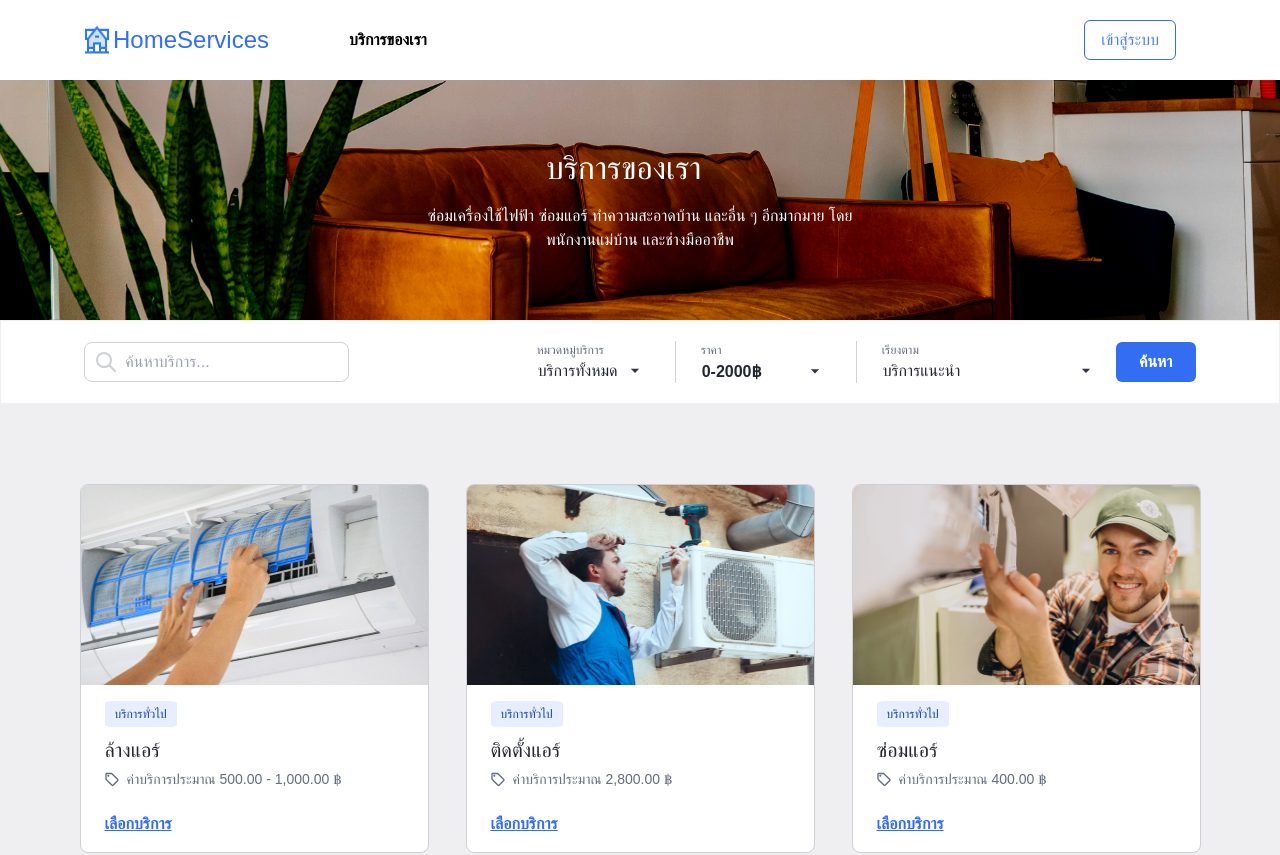
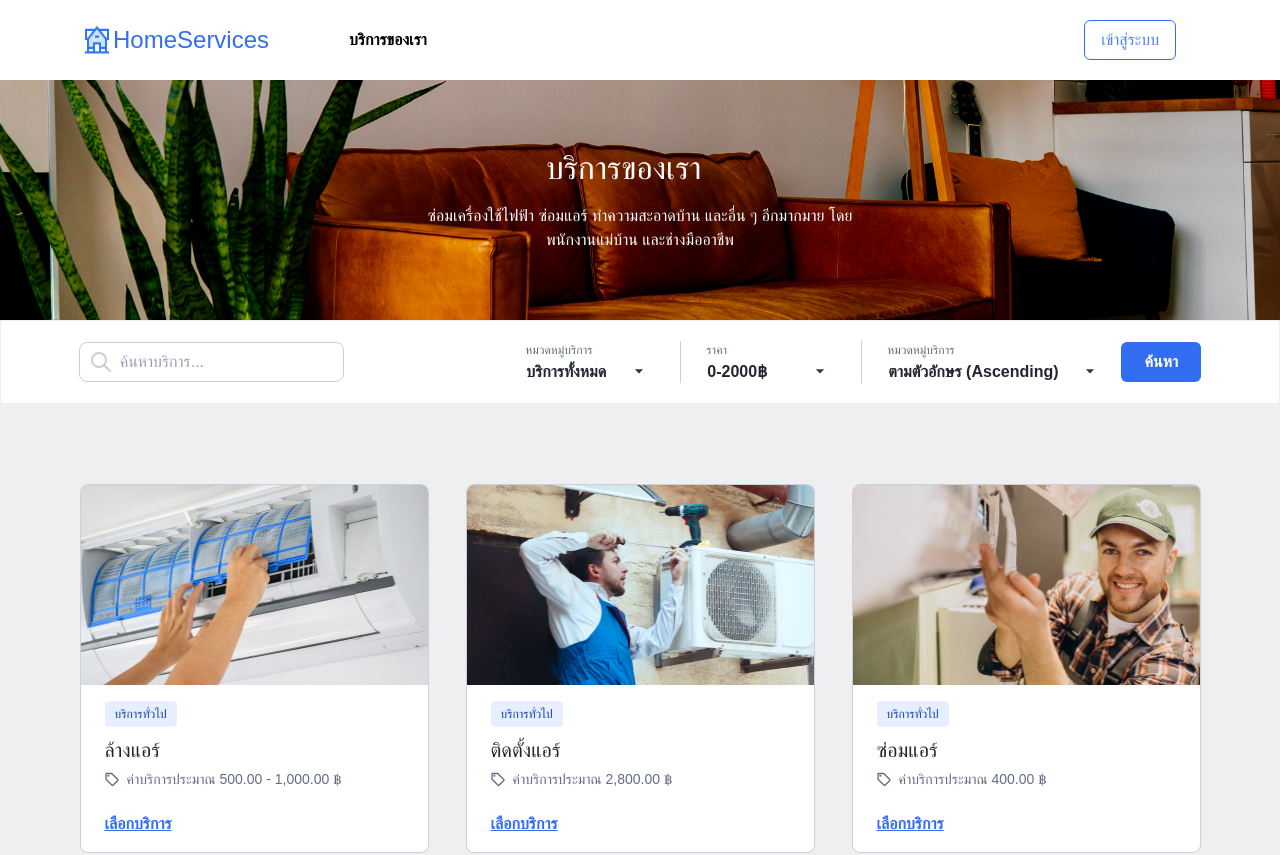
Before and after one commit to napatwongchr/home-service-2, a React (Create React App) app in the folder client/: page /service-list in a window 1280 px wide. Shown: the top 855 px of the page. Built offline with nearby package versions, Linux system fonts and the light colour scheme.

Commit message:
feat: update style search

```diff
--- a/client/src/components/ServiceList/SearchComponent.js
+++ b/client/src/components/ServiceList/SearchComponent.js
@@ -26,10 +26,14 @@ import {
 
 const SearchSection = () => {
   const [input, setInput] = useState("");
-  const [category, setCategory] = "";
+  const [category, setCategory] = useState('บริการทั้งหมด');
+  const [order, setOrder] = useState('ตามตัวอักษร (Ascending)')
   const [sliderValue, setSliderValue] = useState([0, 2000]);
   const [alphabetSearch, setAlphabetSearch] = "";
+
   const [toggle, setToggle] = useState(false);
+  const [toggleCategory, setToggleCategory] = useState(false)
+  const [toggleOrder, setToggleOrder] = useState(false)
   return (
     <Container
       className="search-bar"
@@ -72,27 +76,96 @@ const SearchSection = () => {
         <Box className="filter-section">
           <Flex alignItems="center">
             <Box className="category" mr="20px">
+              <Menu>
                 <Text fontSize="12px" ml="15px" color="gray.700">
                   หมวดหมู่บริการ
                 </Text>
-              <Select
-                border="none"
-                textStyle="h5"
+                <MenuButton
+                  as={Button}
+                  rightIcon={<Image src={arrow} />}
+                  textAlign="left"
                   height="22px"
-                icon={<Image src={arrow} maxWidth="10px" />}
-                value={category}
-                _hover={{
-                  background: "#EFEFF2",
+                  bg="white"
+                  w="150px"
+                  fontStyle={'h5'}
+                  color='gray.950'
+                  onClick={() => {
+                    setToggleCategory(!toggleCategory)
+                    setToggle(false)
+                    setToggleOrder(false)
                   }}
-                color='gray.950'
+                  pos='relative'
                 >
-                <option value="general-services">บริการทั้งหมด</option>
-                <option value="general-services">บริการทั่วไป</option>
-                <option value="kitchen-services">บริการห้องครัว</option>
-                <option value="restrooom-services">บริการห้องน้ำ</option>
-              </Select>
+                  {category}
+                </MenuButton>
+                {toggleCategory &&
+                  <Container width="180px" px={0}
+                    py="6px" borderRadius={8} bg={'utility.white'} pos='absolute' boxShadow={'lg'} top={410}>
+                    <Flex
+                      w={"100%"}
+                      h={"35px"}
+                      alignItems={"center"}
+                      p="14px"
+                      _hover={{ bg: "gray.100" }}
+                      _active={{ bg: "gray.200" }}
+                      onClick={() => {
+                        setCategory('บริการทั้งหมด')
+                        setToggleCategory(false)
+                        setToggleOrder(false)
+                      }}
+                    >
+
+                      <Text textStyle={"b3"} color={category === 'บริการทั้งหมด' ? 'blue.700' : null}>บริการทั้งหมด</Text>
+                    </Flex>
+                    <Flex
+                      w={"100%"}
+                      h={"35px"}
+                      alignItems={"center"}
+                      p="14px"
+                      _hover={{ bg: "gray.100" }}
+                      _active={{ bg: "gray.200" }}
+                      onClick={() => {
+                        setCategory('บริการทั่วไป')
+                        setToggleCategory(false)
+                      }}
+                    >
+
+                      <Text textStyle={"b3"} color={category === 'บริการทั่วไป' ? 'blue.700' : null}>บริการทั่วไป</Text>                    </Flex>
+                    <Flex
+                      w={"100%"}
+                      h={"35px"}
+                      alignItems={"center"}
+                      p="14px"
+                      _hover={{ bg: "gray.100" }}
+                      _active={{ bg: "gray.200" }}
+                      onClick={() => {
+                        setCategory('บริการห้องครัว')
+                        setToggleCategory(false)
+                      }}
+                    >
+
+                      <Text textStyle={"b3"} color={category === 'บริการห้องครัว' ? 'blue.700' : null}>บริการห้องครัว</Text>
+                    </Flex>
+                    <Flex
+                      w={"100%"}
+                      h={"35px"}
+                      alignItems={"center"}
+                      p="14px"
+                      _hover={{ bg: "gray.100" }}
+                      _active={{ bg: "gray.200" }}
+                      onClick={() => {
+                        setCategory('บริการห้องน้ำ')
+                        setToggleCategory(false)
+                      }}
+                    >
+
+                      <Text textStyle={"b3"} color={category === 'บริการห้องน้ำ' ? 'blue.700' : null} >บริการห้องน้ำ</Text>
+                    </Flex>
+
+                  </Container>
+                }
+              </Menu>
             </Box>
-
             <Box
               className="price"
               borderLeft="1px"
@@ -114,13 +187,17 @@ const SearchSection = () => {
                   w="150px"
                   fontStyle={'h5'}
                   color='gray.950'
-                  onClick={() => setToggle(!toggle)}
+                  onClick={() => {
+                    setToggle(!toggle)
+                    setToggleCategory(false)
+                    setToggleOrder(false)
+                  }}
                   pos='relative'
                 >
                   {sliderValue[0]}-{sliderValue[1]}฿
                 </MenuButton>
                 {toggle &&
-                  <Container height="120px" width="250px" padding="10px" borderRadius={8} bg={'utility.white'} pos='absolute' boxShadow={'md'} top={410}>
+                  <Container height="120px" width="250px" padding="10px" borderRadius={8} bg={'utility.white'} pos='absolute' boxShadow={'lg'} top={410}>
                     <MenuItem
                       _hover={{
                         background: "none",
@@ -135,7 +212,7 @@ const SearchSection = () => {
                         </Text>
                         <RangeSlider
                           height="2rem"
-                          defaultValue={[0, 240]}
+                          defaultValue={[sliderValue[0], sliderValue[1]]}
                           min={0}
                           max={5000}
                           step={20}
@@ -162,39 +239,101 @@ const SearchSection = () => {
                 }
               </Menu>
             </Box>
-
-            <Box
-              className="sort-by"
+            <Box className="sort-by"
               borderLeft="1px"
               borderColor="gray.300"
               alignItems="center"
               pl="10px"
               w="250px"
-              mr="10px"
+              mr="10px">
+              <Menu>
+                <Text fontSize="12px" ml="15px" color="gray.700">
+                  หมวดหมู่บริการ
+                </Text>
+                <MenuButton
+                  as={Button}
+                  rightIcon={<Image src={arrow} />}
+                  textAlign="left"
+                  height="22px"
+                  bg="white"
+                  w="100%"
+                  fontStyle={'h5'}
+                  color='gray.950'
+                  onClick={() => {
+                    setToggleCategory(false)
+                    setToggle(false)
+                    setToggleOrder(!toggleOrder)
+                  }}
+                  pos='relative'
                 >
-              <Text fontSize="12px" ml="15px" color="gray.700">
-                เรียงตาม
-              </Text>
-              <Select
-                border="none"
-                textStyle="h5"
-                height="22px"
-                icon={<Image src={arrow} maxWidth="10px" />}
-                value={alphabetSearch}
-                _hover={{
-                  background: "#EFEFF2",
+                  {order}
+                </MenuButton>
+                {toggleOrder &&
+                  <Container width="200px" px={0}
+                    py="6px" borderRadius={8} bg={'utility.white'} pos='absolute' boxShadow={'lg'} top={410}>
+                    <Flex
+                      w={"100%"}
+                      h={"35px"}
+                      alignItems={"center"}
+                      p="14px"
+                      _hover={{ bg: "gray.100" }}
+                      _active={{ bg: "gray.200" }}
+                      onClick={() => {
+                        setOrder('บริการแนะนำ')
+                        setToggleOrder(false)
                       }}
-                color='gray.950'
                     >
-                <option value="recommended-service" >บริการแนะนำ</option>
-                <option value="popular-service">บริการยอดนิยม</option>
-                <option value="ascending-search">
-                  ตามตัวอักษร (Ascending)
-                </option>
-                <option value="descending-search">
-                  ตามตัวอักษร (Descending)
-                </option>
-              </Select>
+
+                      <Text textStyle={"b3"} color={order === 'บริการแนะนำ' ? 'blue.700' : null}>บริการแนะนำ</Text>
+                    </Flex>
+                    <Flex
+                      w={"100%"}
+                      h={"35px"}
+                      alignItems={"center"}
+                      p="14px"
+                      _hover={{ bg: "gray.100" }}
+                      _active={{ bg: "gray.200" }}
+                      onClick={() => {
+                        setOrder('บริการยอดนิยม')
+                        setToggleOrder(false)
+                      }}
+                    >
+
+                      <Text textStyle={"b3"} color={order === 'บริการยอดนิยม' ? 'blue.700' : null}>บริการยอดนิยม</Text>                    </Flex>
+                    <Flex
+                      w={"100%"}
+                      h={"35px"}
+                      alignItems={"center"}
+                      p="14px"
+                      _hover={{ bg: "gray.100" }}
+                      _active={{ bg: "gray.200" }}
+                      onClick={() => {
+                        setOrder('ตามตัวอักษร (Ascending)')
+                        setToggleOrder(false)
+                      }}
+                    >
+
+                      <Text textStyle={"b3"} color={order === 'ตามตัวอักษร (Ascending)' ? 'blue.700' : null}>ตามตัวอักษร (Ascending)</Text>
+                    </Flex>
+                    <Flex
+                      w={"100%"}
+                      h={"35px"}
+                      alignItems={"center"}
+                      p="14px"
+                      _hover={{ bg: "gray.100" }}
+                      _active={{ bg: "gray.200" }}
+                      onClick={() => {
+                        setOrder('ตามตัวอักษร (Descending)')
+                        setToggleOrder(false)
+                      }}
+                    >
+
+                      <Text textStyle={"b3"} color={order === 'ตามตัวอักษร (Descending)' ? 'blue.700' : null} >ตามตัวอักษร (Descending)</Text>
+                    </Flex>
+
+                  </Container>
+                }
+              </Menu>
             </Box>
             <Button bg="blue.600" textColor="white" textStyle="h5" w="5rem" _hover={{ bg: "blue.500" }} _active={{ bg: "blue.950" }}>
               ค้นหา
```
Lines whose indentation alone changed are shown as unchanged.
